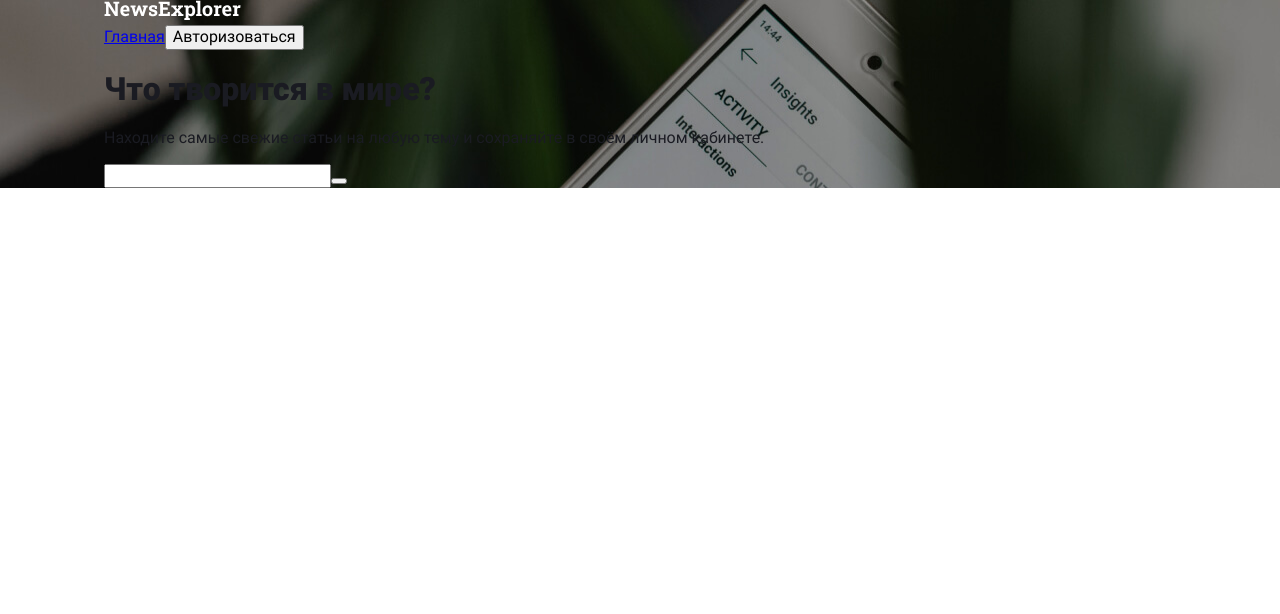
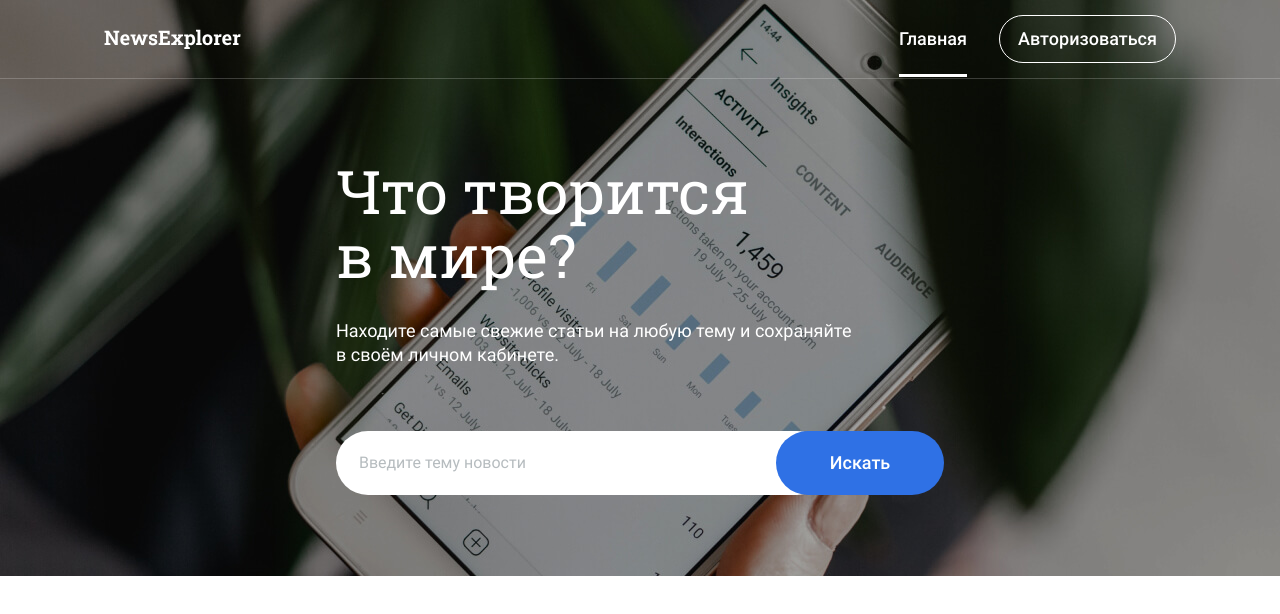
Before and after one commit to Vooooodoo/news-explorer-frontend, a React (Create React App) app: page / in a window 1280 px wide. Shown: the top 614 px of the page. Built offline with nearby package versions, Linux system fonts and the light colour scheme.

Commit message:
feat: сверстать header

```diff
--- a/src/components/Header/Header.css
+++ b/src/components/Header/Header.css
@@ -2,4 +2,97 @@
   margin: 0 -104px;
   padding: 0 104px;
   background-image: url(../../images/header__background.jpg);
+  height: 576px;
 }
+
+.header__container {
+  display: flex;
+  justify-content: space-between;
+  align-items: center;
+  min-height: 78px;
+  border-bottom: 1px solid rgba(255, 255, 255, 0.2);
+  margin: 0 -104px 80px;
+  padding: 0 104px;
+}
+
+.header__text {
+  font-weight: 500;
+  font-size: 18px;
+  line-height: 24px;
+  color: white;
+}
+
+.header__link {
+  margin-right: 32px;
+  text-decoration: none;
+  border-bottom: 3px solid white;
+  padding-bottom: 25px;
+  outline: none;
+}
+
+.header__nav-button {
+  background-color: transparent;
+  border: 1px solid white;
+  border-radius: 100px;
+  padding: 0 18px;
+  height: 48px;
+  cursor: pointer;
+  outline: none;
+}
+
+.header__title {
+  font-family: 'Roboto Slab';
+  font-weight: normal;
+  font-size: 60px;
+  line-height: 64px;
+  color: white;
+  max-width: 608px;
+  margin: 0 auto 32px;
+}
+
+.header__subtitle {
+  max-width: 545px;
+  font-weight: normal;
+  font-size: 18px;
+  line-height: 24px;
+  color: white;
+  margin: 0 auto 64px;
+  padding-right: 63px;
+}
+
+.header__form {
+  max-width: 608px;
+  position: relative;
+  margin: 0 auto;
+}
+
+.header__input {
+  font-weight: normal;
+  font-size: 16px;
+  line-height: 22px;
+  width: 65%;
+  padding: 21px 75px 21px 23px;
+  border: none;
+  border-radius: 100px;
+  outline: none;
+}
+
+.header__input::placeholder {
+  font-weight: normal;
+  font-size: 16px;
+  line-height: 22px;
+  color: #B6BCBF;
+}
+
+.header__search-button {
+  position: absolute;
+  top: 0;
+  right: 0;
+  background-color: #2F71E5;
+  border: none;
+  width: 168px;
+  height: 64px;
+  padding: 0;
+  border-radius: 100px;
+  cursor: pointer;
+}
--- a/src/components/Header/Header.js
+++ b/src/components/Header/Header.js
@@ -10,22 +10,22 @@ function Header(props) {
         <img className="header__logo" src={headerLogo} alt="Логотип в виде текста NewsExplorer." />
         {props.loggedIn
           ? (<nav>
-              <Link to="/" className="header__link header__text">Главная</Link>
-              <Link to="/saved-news" className="header__link header__text">Сохранённые статьи</Link>
-              <button className="header__button header__button_logout header__text" type="button" onClick={props.onSignOut}>Грета</button>
+              <Link to="/" className="header__link header__text opacity tab">Главная</Link>
+              <Link to="/saved-news" className="header__link header__text opacity tab">Сохранённые статьи</Link>
+              <button className="header__nav-button header__nav-button_signout header__text opacity tab" type="button" onClick={props.onSignOut}>Грета</button>
             </nav>)
 
           : (<nav>
-              <Link to="/" className="header__link header__text">Главная</Link>
-              <button className="header__button header__button_login header__text" type="button">Авторизоваться</button>
+              <Link to="/" className="header__link header__text opacity tab">Главная</Link>
+              <button className="header__nav-button header__nav-button_signin header__text opacity tab" type="button">Авторизоваться</button>
             </nav>)
         }
       </div>
       <h1 className="header__title">Что творится в&nbsp;мире?</h1>
       <p className="header__subtitle">Находите самые свежие статьи на&nbsp;любую тему и&nbsp;сохраняйте в&nbsp;своём личном кабинете.</p>
-      <form>
-        <input />
-        <button></button>
+      <form className="header__form">
+        <input className="header__input" placeholder="Введите тему новости" />
+        <button className="header__search-button header__text" type="submit">Искать</button>
       </form>
     </header>
   );
--- a/src/index.css
+++ b/src/index.css
@@ -16,6 +16,19 @@
   -moz-text-size-adjust: 100%;
 }
 
+.opacity {
+  transition: .2s linear;
+}
+
+.opacity:hover {
+  opacity: .5;
+  transition: opacity .2s linear;
+}
+
+.tab:focus {
+  opacity: .5;
+}
+
 @media all and (max-width: 400px) {
 	.root {
     padding: 0 19px;
```
Also changed, not shown: src/vendor/fonts/fonts.css (line endings or trailing spaces).
